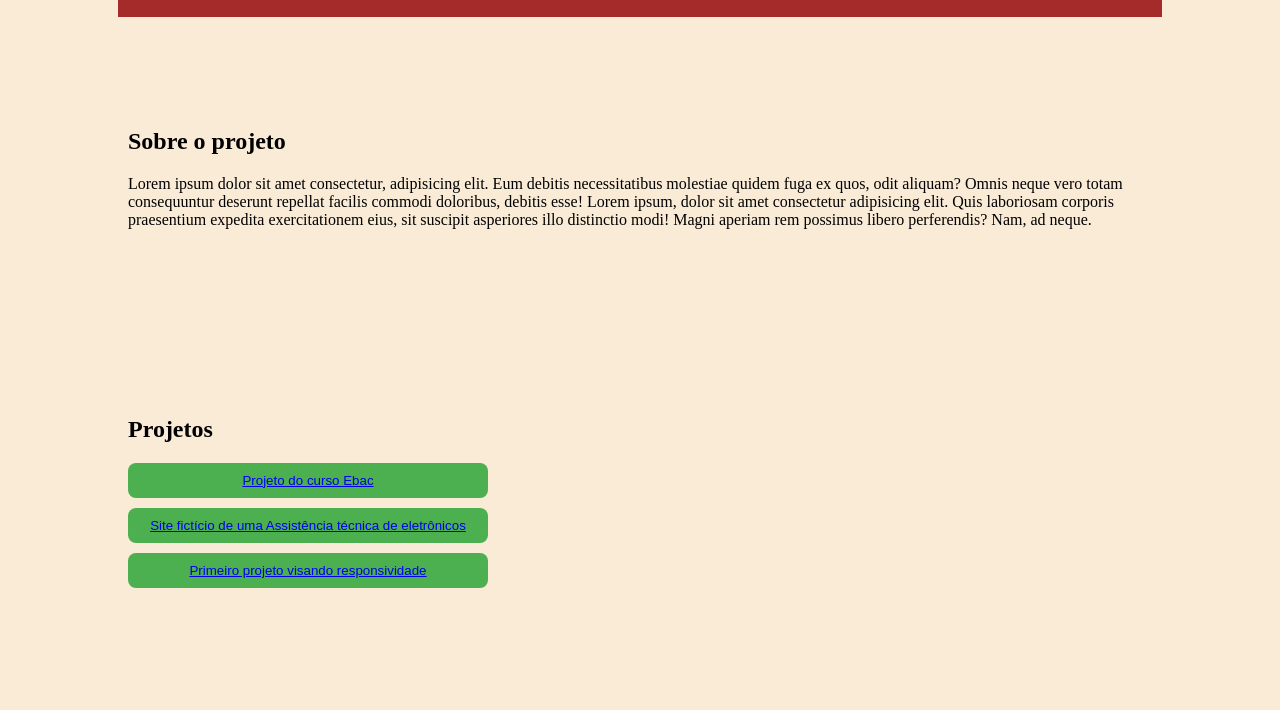
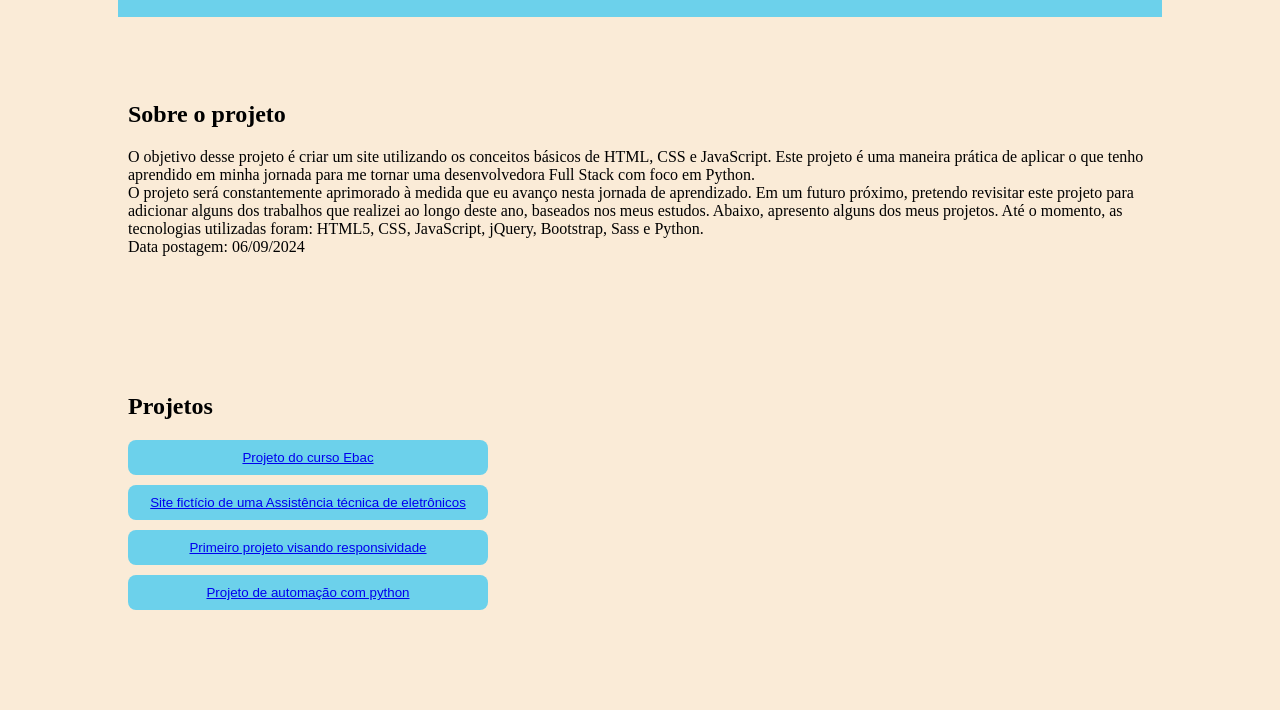
Before and after one commit to Rithiellybecker/Rithielly-Dev-Site, a plain HTML site: page index.html in a window 1280 px wide. Shown: the part 91-801 px from the top of the page. Drawn offline with Linux system fonts and the light colour scheme.

Commit message:
Segundo Commit
Pequenas melhorias no projeto e mudança na cor principal do site

```diff
--- a/index.html
+++ b/index.html
@@ -16,6 +16,7 @@
             <nav>
                 <ul>
                     <li><a href="#sobre">Sobre</a></li>
+                    <!-- <li><a href="#tecnologias">tecnologias</a></li> -->
                     <li><a href="#projeto">Projetos</a></li>
                     <li><a href="#contato">Contatos</a></li>
                     <!-- deixar sempre o h1 e a nav na mesma div para ser mais facil fazer o alinhamento correto dela no layout da tela -->
@@ -28,14 +29,55 @@
         <div class="container">
             <h1>Sobre o projeto</h1>
             <p>
-                Lorem ipsum dolor sit amet consectetur, adipisicing elit. Eum debitis necessitatibus molestiae quidem
-                fuga ex quos, odit aliquam? Omnis neque vero totam consequuntur deserunt repellat facilis commodi
-                doloribus, debitis esse! Lorem ipsum, dolor sit amet consectetur adipisicing elit. Quis laboriosam
-                corporis praesentium expedita exercitationem eius, sit suscipit asperiores illo distinctio modi! Magni
-                aperiam rem possimus libero perferendis? Nam, ad neque.
+                O objetivo desse projeto é criar um site utilizando os conceitos básicos de HTML,
+                CSS e JavaScript. Este projeto é uma maneira prática de aplicar o que tenho aprendido em minha jornada
+                para me tornar uma desenvolvedora Full Stack com foco em Python.
+                <br>
+                O projeto será constantemente aprimorado à medida que eu avanço nesta jornada de aprendizado. Em um
+                futuro próximo, pretendo revisitar este projeto para adicionar alguns dos trabalhos que realizei ao
+                longo deste ano, baseados nos meus estudos. Abaixo, apresento alguns dos meus projetos. Até o momento,
+                as tecnologias utilizadas foram: HTML5, CSS, JavaScript, jQuery, Bootstrap, Sass e Python.
+                <br>
+                Data postagem: 06/09/2024
             </p>
         </div>
     </section>
+
+    <!-- <section id="tecnologias">
+        <div class="container">
+            <p>
+                nessa seção vou explicar um pouco sobre as tecnologias usadas no projeto
+            </p>
+            <nav>
+                <ul>
+                    <li>HTML: <p>Lorem ipsum dolor sit amet consectetur adipisicing elit. Fugit expedita quos id nam
+                            praesentium saepe aperiam molestias beatae quisquam consequatur vero nostrum, eligendi ut.
+                            Minus nihil voluptas dignissimos inventore dolor!</p>
+                    </li>
+                    <li>CSS: <p> Lorem ipsum dolor sit amet consectetur, adipisicing elit. Praesentium dolorem
+                            cupiditate ut ipsa voluptates quidem, obcaecati laborum odio qui placeat iusto, provident
+                            officiis pariatur sed necessitatibus similique animi natus repellendus.</p>
+                    </li>
+                    <li>JavaScript: <p>Lorem ipsum, dolor sit amet consectetur adipisicing elit. Itaque eligendi omnis
+                            voluptatibus accusamus doloribus hic ex, corporis nisi ullam nemo quo. Odio quibusdam
+                            veritatis sapiente in consequuntur molestias. Reprehenderit, sequi.</p>
+                    </li>
+                    <li>jQuery: <p>Lorem ipsum dolor sit amet consectetur, adipisicing elit. Ea inventore id sit magni
+                            doloremque quaerat deserunt, numquam eos, esse sed, corrupti culpa dolor ad soluta facilis.
+                            Quidem doloremque porro quas.</p>
+                    </li>
+                    <li>Bootstrap: <p>Lorem ipsum dolor, sit amet consectetur adipisicing elit. Cumque eius dolore
+                            impedit, dignissimos similique, ut aperiam voluptatem harum quas, tempora possimus
+                            blanditiis odio. Et ad dolor aspernatur ipsa harum officiis!</p>
+                    </li>
+                    <li>Python: <p>Lorem ipsum dolor sit, amet consectetur adipisicing elit. Voluptatem totam
+                            praesentium cupiditate aut debitis saepe neque maiores sapiente aliquid, laboriosam, minus
+                            fugiat nisi molestias nulla? Possimus commodi modi animi tenetur?</p>
+                    </li>
+                </ul>
+            </nav>
+        </div>
+    </section> -->
 
     <section id="projeto">
 
@@ -54,13 +96,16 @@
                     <a href="https://rithiellybecker.github.io/site-aula-ebac-melhorias/" target="_blank">Primeiro
                         projeto visando responsividade</a>
                 </button>
+                <button class="btn-full-width"><a href="https://github.com/Rithiellybecker/automa-opyautogui"
+                        target="_blank">Projeto de automação com python</a></button>
+
             </div>
 
         </div>
     </section>
 
     <section id="contato">
-
+        <!-- transformar essa seção em um form -->
         <div class="container">
             <div class="container-botao">
                 <h1>Entre em contato</h1>
--- a/main.css
+++ b/main.css
@@ -13,7 +13,7 @@ header>.container {
     display: flex;
     justify-content: space-between;
     align-items: center;
-    background-color: brown;
+    background-color: #6cd1eb;
     padding: 10px;
 }
 
@@ -46,7 +46,7 @@ header li a {
 
 
 footer>.container {
-    background-color: brown;
+    background-color: #6cd1eb;
     padding: 8px;
 }
 
@@ -61,7 +61,7 @@ footer>.container {
     width: 100%;
     /* O botão ocupará 100% da largura do container */
     padding: 10px;
-    background-color: #4CAF50;
+    background-color: #6cd1eb;
     color: white;
     border: none;
     cursor: pointer;
@@ -69,3 +69,12 @@ footer>.container {
     border-radius: 8px;
 
 }
+
+.btn-full-width:hover{
+    background-color: #478fa1;
+}
+
+
+/* mediaqueryes - header - deixar a li embaixo do h1
+alinhar os containers no centro da pagina em um celular
+procurar como fazer transições no site - fazer palavras surgirem de um lado ao outro da tela  */
```
